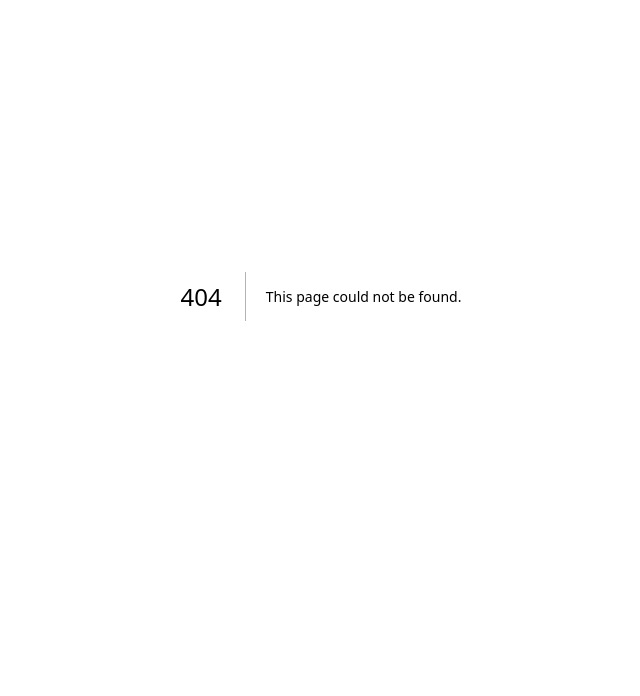
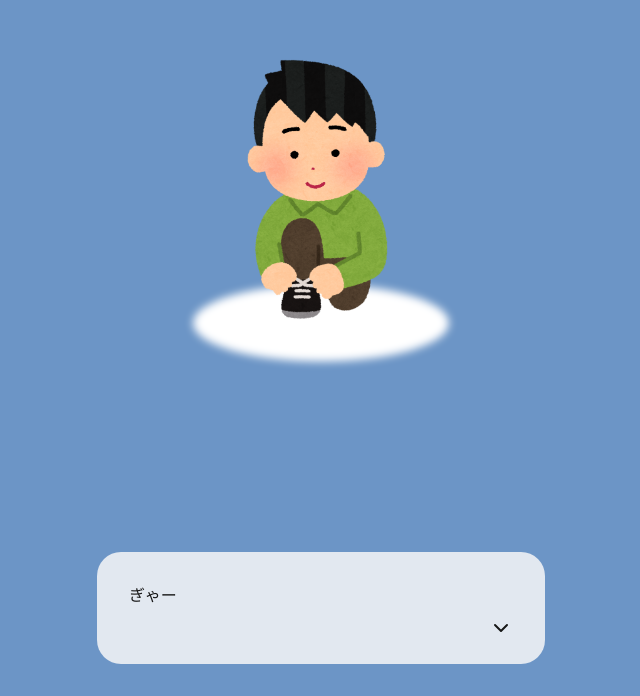
Before and after one commit to Tech-SummerCamp/tomonhun, a Next.js app: page /sorting in a window 1280 px wide. Before the commit this address had no page. Shown: the part 104-800 px from the top of the page, without its empty margins (319-959 px from the left). Built offline with nearby package versions, Linux system fonts and the light colour scheme.

Commit message:
捕獲後選択のページ

```diff
--- a/package.json
+++ b/package.json
@@ -13,6 +13,7 @@
   },
   "dependencies": {
     "@radix-ui/react-dialog": "^1.1.1",
+    "@radix-ui/react-label": "^2.1.0",
     "@radix-ui/react-slot": "^1.1.0",
     "@tweenjs/tween.js": "^25.0.0",
     "class-variance-authority": "^0.7.0",
--- a/src/app/globals.css
+++ b/src/app/globals.css
@@ -6,13 +6,13 @@
   --background: #ffffff;
   --foreground: #171717;
 }
-
+/*
 @media (prefers-color-scheme: dark) {
   :root {
     --background: #0a0a0a;
     --foreground: #ededed;
   }
-}
+} */
 
 body {
   color: var(--foreground);
@@ -54,7 +54,7 @@ body {
     --chart-5: 27 87% 67%;
     --radius: 0.5rem;
   }
-  .dark {
+  /* .dark {
     --background: 0 0% 3.9%;
     --foreground: 0 0% 98%;
     --card: 0 0% 3.9%;
@@ -79,7 +79,7 @@ body {
     --chart-3: 30 80% 55%;
     --chart-4: 280 65% 60%;
     --chart-5: 340 75% 55%;
-  }
+  } */
 }
 
 @layer base {
--- a/src/app/shooting/page.tsx
+++ b/src/app/shooting/page.tsx
@@ -7,41 +7,43 @@ const avatarsData: Avatar[] = [
     name: 'Yuto Terada',
     imageUrl: '/kutsuhimo_musubu_man.png',
     message: 'ぎゃー',
+    favote: 'ハンバーグ',
   },
   {
     name: 'Yuto Terada',
     imageUrl: '/kutsuhimo_musubu_man.png',
     message: 'ぎゃー',
+    favote: 'ハンバーグ',
   },
   {
     name: 'Yuto Terada',
     imageUrl: '/kutsuhimo_musubu_man.png',
     message: 'ぎゃー',
+    favote: 'ハンバーグ',
   },
   {
     name: 'Yuto Terada',
     imageUrl: '/kutsuhimo_musubu_man.png',
     message: 'ぎゃー',
+    favote: 'ハンバーグ',
   },
   {
     name: 'Yuto Terada',
     imageUrl: '/kutsuhimo_musubu_man.png',
     message: 'ぎゃー',
+    favote: 'ハンバーグ',
   },
   {
     name: 'Yuto Terada',
     imageUrl: '/kutsuhimo_musubu_man.png',
     message: 'ぎゃー',
+    favote: 'ハンバーグ',
   },
   {
     name: 'Yuto Terada',
     imageUrl: '/kutsuhimo_musubu_man.png',
     message: 'ぎゃー',
-  },
-  {
-    name: 'Yuto Terada',
-    imageUrl: '/kutsuhimo_musubu_man.png',
-    message: 'ぎゃー',
+    favote: 'ハンバーグ',
   },
 ];
 
--- /dev/null
+++ b/src/app/sorting/page.tsx
@@ -0,0 +1,35 @@
+import SortingClientPage from '@/components/sorting/sorting-page';
+
+export default function Page() {
+  return (
+    <SortingClientPage
+      initialRemainCount={10}
+      avatars={[
+        {
+          name: 'Yuto Terada',
+          imageUrl: '/kutsuhimo_musubu_man.png',
+          message: 'ぎゃー',
+          favote: 'ハンバーガー',
+        },
+        {
+          name: 'Yuto Terada',
+          imageUrl: '/kutsuhimo_musubu_man.png',
+          message: 'ぎゃー',
+          favote: 'ハンバーグ',
+        },
+        {
+          name: 'Yuto Terada',
+          imageUrl: '/kutsuhimo_musubu_man.png',
+          message: 'ぎゃー',
+          favote: '生ハム',
+        },
+        {
+          name: 'Yuto Terada',
+          imageUrl: '/kutsuhimo_musubu_man.png',
+          message: 'ぎゃー',
+          favote: 'コーヒー',
+        },
+      ]}
+    />
+  );
+}
--- /dev/null
+++ b/src/components/sorting/serif-screen.tsx
@@ -0,0 +1,41 @@
+'use client';
+
+import { Avatar } from '@/lib/shooting/avatar';
+import { ChevronDown } from 'lucide-react';
+import { Button } from '../ui/button';
+
+export function SerifScreen({
+  avatar,
+  onClick,
+}: {
+  avatar: Avatar;
+  onClick: (avatar: Avatar) => void;
+}) {
+  return (
+    <div className='w-screen h-svh bg-[#6C95C6] relative'>
+      <div className='blur-sm absolute left-1/2 -translate-x-1/2 top-[calc(10rem+33.33%)] -translate-y-1/2'>
+        <div
+          className='bg-white rounded-full h-64 w-64 scale-y-[30%]'
+          style={{ viewTransitionName: 'avatarShadow', contain: 'paint' }}
+        />
+      </div>
+      {/* eslint-disable-next-line @next/next/no-img-element */}
+      <img
+        src={avatar.imageUrl}
+        alt={avatar.name}
+        style={{ viewTransitionName: 'avatarImage', contain: 'paint' }}
+        className='h-1/3 aspect-auto absolute top-40 left-1/2 -translate-x-1/2'
+      />
+      <div className='bg-slate-200 rounded-3xl left-4 right-4 md:max-w-md md:w-full p-8 absolute bottom-8 md:left-1/2 md:-translate-x-1/2 flex flex-col'>
+        <p>{avatar.message}</p>
+        <Button
+          onClick={() => onClick(avatar)}
+          variant='ghost'
+          className='self-end -mr-4 -mb-4'
+        >
+          <ChevronDown />
+        </Button>
+      </div>
+    </div>
+  );
+}
--- /dev/null
+++ b/src/components/sorting/sorting-page.tsx
@@ -0,0 +1,62 @@
+'use client';
+
+import { Avatar } from '@/lib/shooting/avatar';
+import { useState } from 'react';
+import { SerifScreen } from './serif-screen';
+import { SortingScreen } from './sorting-screen';
+
+export default function SortingClientPage({
+  avatars,
+  initialRemainCount,
+}: {
+  avatars: Avatar[];
+  initialRemainCount: number;
+}) {
+  const [index, setIndex] = useState(0);
+  const [remain, setRemain] = useState(initialRemainCount);
+  const [serifScreen, setSerifScreen] = useState(true);
+
+  const transition = (serifScreen: boolean, increment: boolean) => {
+    if (increment) {
+      setIndex((i) => i + 1);
+    }
+    setSerifScreen(serifScreen);
+  };
+
+  const handleSerifScreenButtonClick = () => {
+    transition(false, false);
+  };
+
+  const handleReleaseButtonClick = () => {
+    if (index === avatars.length - 1) {
+      // TODO: 図鑑に移動
+    } else {
+      transition(true, true);
+    }
+  };
+
+  // eslint-disable-next-line @typescript-eslint/no-unused-vars
+  const handleAddButtonClick = (avatar: Avatar, tag?: string) => {
+    // TODO: キャラクターを追加
+    setRemain((r) => r - 1);
+    if (index === avatars.length - 1) {
+      // TODO: 図鑑に移動
+    } else {
+      transition(true, true);
+    }
+  };
+
+  return serifScreen ? (
+    <SerifScreen
+      onClick={handleSerifScreenButtonClick}
+      avatar={avatars[index]}
+    />
+  ) : (
+    <SortingScreen
+      onReleaseClick={handleReleaseButtonClick}
+      onAddClick={handleAddButtonClick}
+      avatar={avatars[index]}
+      remain={remain}
+    />
+  );
+}
--- /dev/null
+++ b/src/components/sorting/sorting-screen.tsx
@@ -0,0 +1,131 @@
+'use client';
+
+import { Avatar } from '@/lib/shooting/avatar';
+import { useState } from 'react';
+import { Button } from '../ui/button';
+import {
+  Dialog,
+  DialogClose,
+  DialogContent,
+  DialogFooter,
+  DialogHeader,
+  DialogTitle,
+} from '../ui/dialog';
+import { Input } from '../ui/input';
+import { Label } from '../ui/label';
+
+export function SortingScreen({
+  avatar,
+  remain,
+  onReleaseClick,
+  onAddClick,
+}: {
+  avatar: Avatar;
+  remain: number;
+  onReleaseClick: (avatar: Avatar) => void;
+  onAddClick: (avatar: Avatar, tag?: string) => void;
+}) {
+  const [dialogOpen, setDialogOpen] = useState(false);
+  const [tag, setTag] = useState('');
+
+  const handleAddWithTagClick = () => {
+    setDialogOpen(true);
+  };
+
+  return (
+    <>
+      <div className='w-screen h-svh bg-[#6C95C6]'>
+        <div className='flex flex-col h-full'>
+          {/* self-screenのキャラクター表示のレスポンシブ版 */}
+          <div className='flex-1 h-1/4 flex justify-center'>
+            <div className='flex flex-col items-center max-w-md'>
+              {/* eslint-disable-next-line @next/next/no-img-element */}
+              <img
+                style={{ viewTransitionName: 'avatarImage', contain: 'paint' }}
+                src={avatar.imageUrl}
+                alt={avatar.name}
+                className='h-full aspect-auto z-10'
+              />
+              <div className='blur-sm -translate-y-1/2 w-full'>
+                {/* height: 256*0.3 */}
+                <div
+                  className='bg-white rounded-full aspect-square w-full scale-y-[30%]'
+                  style={{
+                    viewTransitionName: 'avatarShadow',
+                    contain: 'paint',
+                  }}
+                />
+              </div>
+            </div>
+          </div>
+
+          {/* 白い部分の分下にずらす */}
+          <div className='flex-1 pt-[calc(16rem*0.3*0.5)] flex justify-center'>
+            <div className='max-w-md w-full py-8 flex flex-col gap-2 items-center'>
+              <p className='font-bold text-3xl text-white'>{avatar.name}</p>
+              <div className='border-b-white pb-2 px-4 border-b-[1px] text-center text-xl md:text-2xl'>
+                体重1kg 身長1m
+              </div>
+              <div className='border-b-white pb-2 px-4 border-b-[1px] text-center text-xl md:text-2xl'>
+                好物: {avatar.favote}
+              </div>
+              <div className='border-b-white pb-2 px-4 border-b-[1px] text-center text-xl md:text-2xl'>
+                これまでに討伐した 名前 の数 N 体
+              </div>
+            </div>
+          </div>
+          <div className='flex-2 flex justify-center'>
+            <div className='bg-slate-200 rounded-3xl ml-4 mr-4 max-w-md w-full p-8 mb-8 flex flex-col items-stretch gap-2'>
+              <Button
+                variant='ghost'
+                className='text-xl'
+                onClick={() => onAddClick(avatar)}
+              >
+                加える
+              </Button>
+              <Button
+                variant='ghost'
+                className='text-xl'
+                onClick={handleAddWithTagClick}
+              >
+                タグをつけて加える
+              </Button>
+              <Button
+                variant='ghost'
+                className='text-xl'
+                onClick={() => onReleaseClick(avatar)}
+              >
+                野に返す
+              </Button>
+              <p className='text-end -mb-4'>あと{remain}人捕獲できます</p>
+            </div>
+          </div>
+        </div>
+      </div>
+      <Dialog open={dialogOpen} onOpenChange={() => setDialogOpen(false)}>
+        <DialogContent className='bg-white'>
+          <DialogHeader>
+            <DialogTitle>タグをつけてください</DialogTitle>
+          </DialogHeader>
+          <Label htmlFor='tagInput'>タグ</Label>
+          <Input
+            id='tagInput'
+            value={tag}
+            onChange={(e) => setTag(e.target.value)}
+          />
+          <DialogFooter>
+            <DialogClose asChild>
+              <Button
+                type='button'
+                variant='secondary'
+                onClick={() => onAddClick(avatar, tag)}
+              >
+                完了
+              </Button>
+            </DialogClose>
+          </DialogFooter>
+        </DialogContent>
+      </Dialog>
+    </>
+  );
+}
--- /dev/null
+++ b/src/components/ui/input.tsx
@@ -0,0 +1,25 @@
+import * as React from 'react';
+
+import { cn } from '@/lib/utils';
+
+export interface InputProps
+  extends React.InputHTMLAttributes<HTMLInputElement> {}
+
+const Input = React.forwardRef<HTMLInputElement, InputProps>(
+  ({ className, type, ...props }, ref) => {
+    return (
+      <input
+        type={type}
+        className={cn(
+          'flex h-10 w-full rounded-md border border-input bg-background px-3 py-2 text-sm ring-offset-background file:border-0 file:bg-transparent file:text-sm file:font-medium placeholder:text-muted-foreground focus-visible:outline-none focus-visible:ring-2 focus-visible:ring-ring focus-visible:ring-offset-2 disabled:cursor-not-allowed disabled:opacity-50',
+          className,
+        )}
+        ref={ref}
+        {...props}
+      />
+    );
+  },
+);
+Input.displayName = 'Input';
+
+export { Input };
--- /dev/null
+++ b/src/components/ui/label.tsx
@@ -0,0 +1,26 @@
+'use client';
+
+import * as LabelPrimitive from '@radix-ui/react-label';
+import { cva, type VariantProps } from 'class-variance-authority';
+import * as React from 'react';
+
+import { cn } from '@/lib/utils';
+
+const labelVariants = cva(
+  'text-sm font-medium leading-none peer-disabled:cursor-not-allowed peer-disabled:opacity-70',
+);
+
+const Label = React.forwardRef<
+  React.ElementRef<typeof LabelPrimitive.Root>,
+  React.ComponentPropsWithoutRef<typeof LabelPrimitive.Root> &
+    VariantProps<typeof labelVariants>
+>(({ className, ...props }, ref) => (
+  <LabelPrimitive.Root
+    ref={ref}
+    className={cn(labelVariants(), className)}
+    {...props}
+  />
+));
+Label.displayName = LabelPrimitive.Root.displayName;
+
+export { Label };
--- a/src/lib/shooting/avatar.ts
+++ b/src/lib/shooting/avatar.ts
@@ -2,4 +2,5 @@ export type Avatar = {
   name: string;
   imageUrl: string;
   message: string;
+  favote: string;
 };
```
Also changed, not shown: 1 other file (tests, documents, lock files or other folders).
